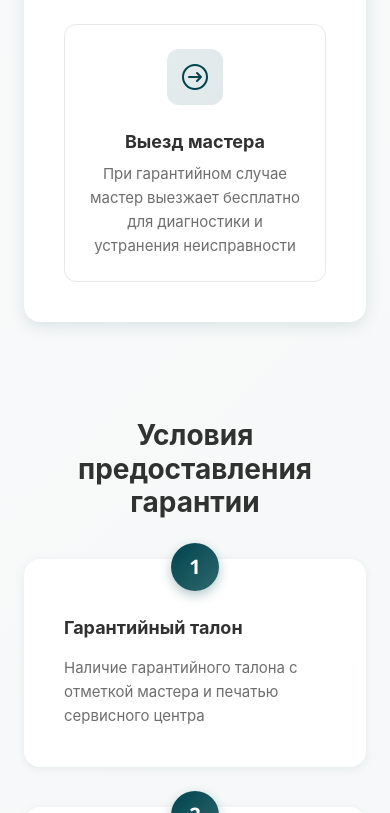
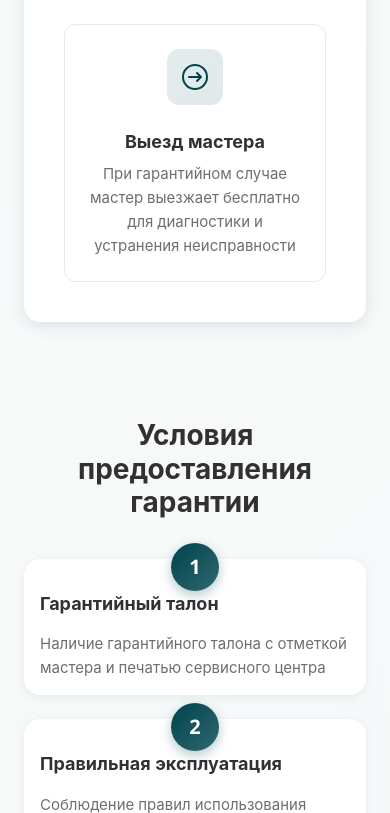
Before and after one commit to ToriHever/OPTIMA, an Angular app in the folder optima-service-angular/: page / in a window 390 px wide. Shown: the part 11187-12000 px from the top of the page. Built offline with nearby package versions, Linux system fonts and the light colour scheme.

Commit message:
Уменьшены отступы + адаптив мобилки

```diff
--- a/optima-service-angular/src/app/features/home/components/warranty/warranty.scss
+++ b/optima-service-angular/src/app/features/home/components/warranty/warranty.scss
@@ -136,12 +136,12 @@
 .conditions-grid {
   display: grid;
   grid-template-columns: repeat(4, 1fr);
-  gap: $spacing-lg;
+  gap: $spacing-md;
 }
 
 .condition-card {
   position: relative;
-  padding: $spacing-lg;
+  padding: $spacing-sm;
   background: $color-white;
   border-radius: $radius-lg;
   box-shadow: $shadow-sm;
@@ -150,6 +150,21 @@
   &:hover {
     transform: translateY(-8px);
     box-shadow: $shadow-lg;
+  }
+
+  & h4 {
+    font-size: 1.125rem;
+    font-weight: 700;
+    color: $color-dark;
+    margin-bottom: $spacing-sm;
+    margin-top: $spacing-sm;
+  }
+
+  & p {
+    font-size: 0.9375rem;
+    color: rgba($color-dark, 0.7);
+    line-height: 1.6;
+    margin: 0;
   }
 }
 
@@ -170,20 +185,6 @@
   box-shadow: 0 4px 12px rgba($color-primary, 0.3);
 }
 
-.condition-card h4 {
-  font-size: 1.125rem;
-  font-weight: 700;
-  color: $color-dark;
-  margin-bottom: $spacing-sm;
-  margin-top: $spacing-sm;
-}
-
-.condition-card p {
-  font-size: 0.9375rem;
-  color: rgba($color-dark, 0.7);
-  line-height: 1.6;
-  margin: 0;
-}
 
 // CTA
 .warranty-cta {
@@ -222,7 +223,6 @@
   .warranty-main {
     grid-template-columns: 1fr;
   }
-
   .conditions-grid {
     grid-template-columns: repeat(2, 1fr);
   }
```
